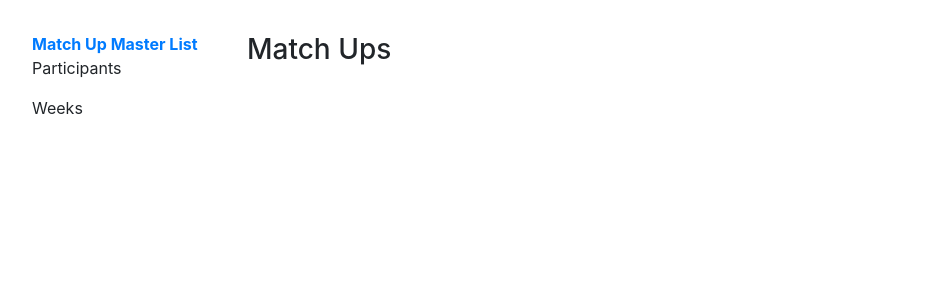
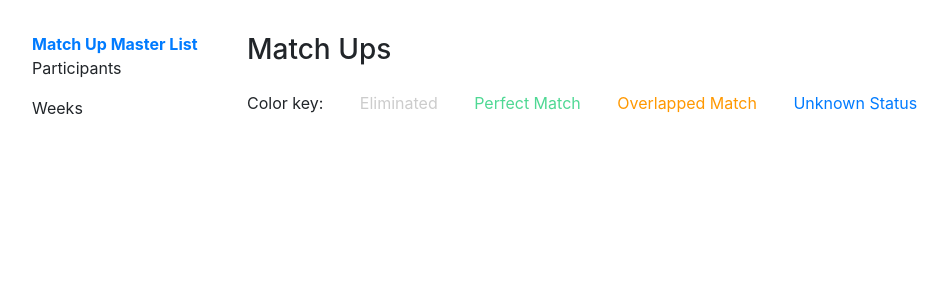
Before and after one commit to astromitts/are-you-the-one, a Django app: page / in a window 1280 px wide. Shown: the top 300 px of the page, without its empty margins (0-948 px from the left). Run offline with Django 3.2, Linux system fonts and the light colour scheme; data that the repository does not hold is empty; some libraries are stand-ins or nearby versions.

Commit message:
Add color key to index

```diff
--- a/ayto/static/css/app.css
+++ b/ayto/static/css/app.css
@@ -7,24 +7,36 @@
   float: left;
 }
 
-.eliminated {
+#index-key {
+  padding: 1rem 0 0.5rem 0;
+}
+
+.key {
+  margin-right: 2rem;
+}
+
+.match-status_pending {
+  color: #007BFF;
+}
+.match-status_pending a {
+  color: #007BFF !important;
+}
+.match-status_eliminated {
   color: #CCCCCC !important;
 }
-.eliminated a {
+.match-status_eliminated a {
   color: #CCCCCC !important;
 }
-
-.perfect-match {
+.match-status_perfect-match {
   color: #4FD894 !important;
 }
-.perfect-match a {
+.match-status_perfect-match a {
   color: #4FD894 !important;
 }
-
-.mismatch {
+.match-status_mismatch {
   color: #FF9800 !important;
 }
-.mismatch a {
+.match-status_mismatch a {
   color: #FF9800 !important;
 }
 
--- a/ayto/templates/ayto/index.html
+++ b/ayto/templates/ayto/index.html
@@ -8,6 +8,12 @@
 
 	<div class="row">
 		<div class="col">
+			<div id="index-key"><span class="key">Color key:</span>
+				<span class="key match-status_eliminated">Eliminated</span>
+				<span class="key match-status_perfect-match">Perfect Match</span>
+				<span class="key match-status_mismatch">Overlapped Match</span>
+				<span class="key match-status_pending">Unknown Status</span>
+			</div>
 			<table class="table table-bordered">
 				{% for week in weeks_rows %}
 					<tr>
@@ -36,7 +42,7 @@
 								{% endif %}
 								{% with week_h|get_overlaps:week as overlaps %}
 									{% for overlap in overlaps %}
-									<div class="{% if overlap.matchup.eliminated %}eliminated{% elif overlap.matchup.perfect_match %}perfect-match{% endif %}">
+									<div class="match-status match-status_{% if overlap.matchup.eliminated %}eliminated{% elif overlap.matchup.perfect_match %}perfect-match{%else%}pending{% endif %}">
 										<a href="{% url 'pm_detail' participant1_slug=overlap.matchup.participant1.url_slug participant2_slug=overlap.matchup.participant2.url_slug %}">{{overlap.matchup.participant1.name}} + {{overlap.matchup.participant2.name}}
 										</a>
 									</div>
@@ -45,7 +51,7 @@
 
 								{% with week_h|get_mismatches:week as mismatches %}
 									{% for mismatch in mismatches %}
-									<div class="{% if mismatch.matchup.eliminated %}eliminated{% elif mismatch.matchup.perfect_match %}perfect-match{% else %}mismatch{% endif %}">
+									<div class="match-status match-status_{% if mismatch.matchup.eliminated %}eliminated{% elif mismatch.matchup.perfect_match %}perfect-match{% else %}mismatch{% endif %}">
 										<a href="{% url 'pm_detail' participant1_slug=mismatch.matchup.participant1.url_slug participant2_slug=mismatch.matchup.participant2.url_slug %}">{{mismatch.matchup.participant1.name}} + {{mismatch.matchup.participant2.name}}
 										</a>
 									</div>
```
Also changed, not shown: ayto/static/scss/_app.scss (+20 -3 lines), 1 other file.
